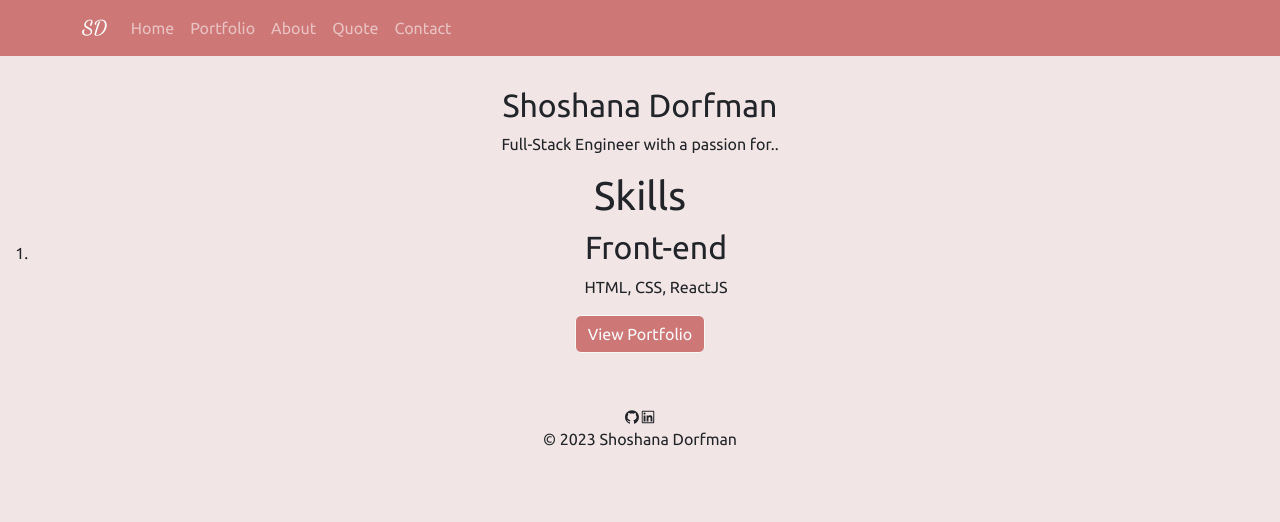
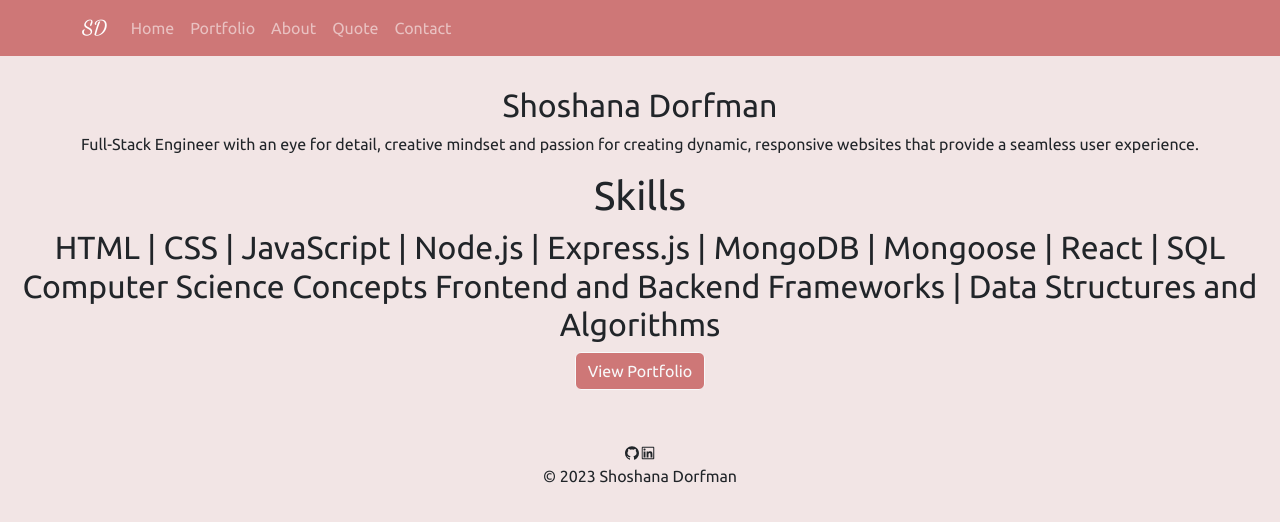
Before and after one commit to S-Dorfman/Portfolio, a React (Create React App) app: page / in a window 1280 px wide. Shown: the top 522 px of the page. Built offline with nearby package versions, Linux system fonts and the light colour scheme.

Commit message:
home page

```diff
--- a/src/pages/Home.js
+++ b/src/pages/Home.js
@@ -6,17 +6,13 @@ function Home() {
     <div className="home-page">
     <div className="">
     <h2>Shoshana Dorfman</h2>
-    <p>Full-Stack Engineer with a passion for..</p>
+    <p>Full-Stack Engineer with an  eye for detail, creative mindset and passion for creating dynamic, responsive websites
+      that provide a seamless user experience.</p>
     </div>
 
     <div className="skills">
     <h1>Skills</h1>
-    <ol>
-        <li className="">
-            <h2>Front-end</h2>
-            <span>HTML, CSS, ReactJS</span>
-        </li>
-    </ol>
+    <h2>HTML | CSS | JavaScript | Node.js | Express.js | MongoDB | Mongoose | React | SQL Computer Science Concepts Frontend and Backend Frameworks | Data Structures and Algorithms</h2>
     </div>
 
     <div>
```
Also changed, not shown: 1 other file (tests, documents, lock files or other folders).
